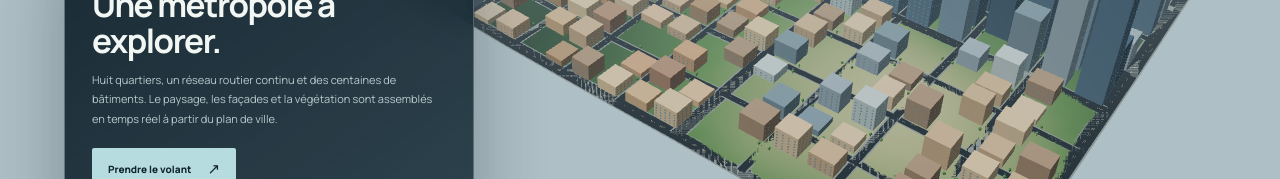
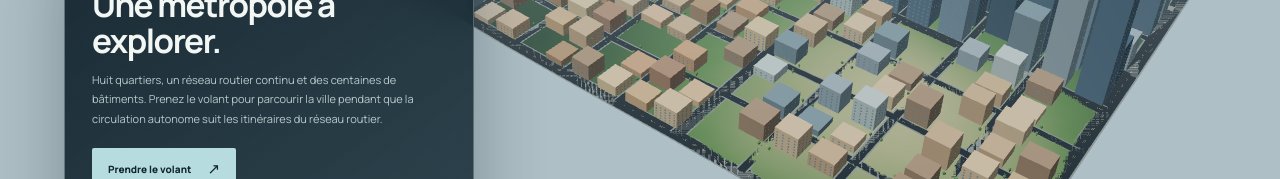
Before and after one commit to zeph220/GTAV, a React (Vite) app: page / in a window 1280 px wide. Shown: the part 489-668 px from the top of the page. Built offline with nearby package versions, Linux system fonts and the light colour scheme.

Commit message:
ui(vehicles): describe driving and autonomous road traffic

```diff
--- a/src/main.tsx
+++ b/src/main.tsx
@@ -74,8 +74,8 @@ function App() {
         <h2>Une métropole à explorer.</h2>
         <p className="panel-copy">
           Huit quartiers, un réseau routier continu et des centaines de bâtiments.
-          Le paysage, les façades et la végétation sont assemblés en temps réel
-          à partir du plan de ville.
+          Prenez le volant pour parcourir la ville pendant que la circulation
+          autonome suit les itinéraires du réseau routier.
         </p>
         {phase === "menu" ? (
           <button className="primary-button" onClick={() => setPhase("playing")}>
```
